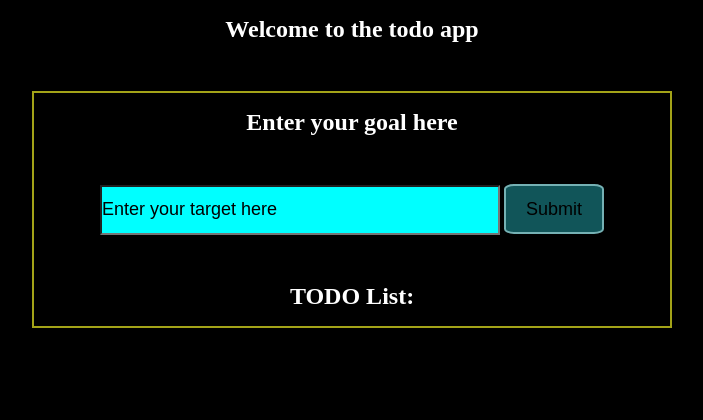
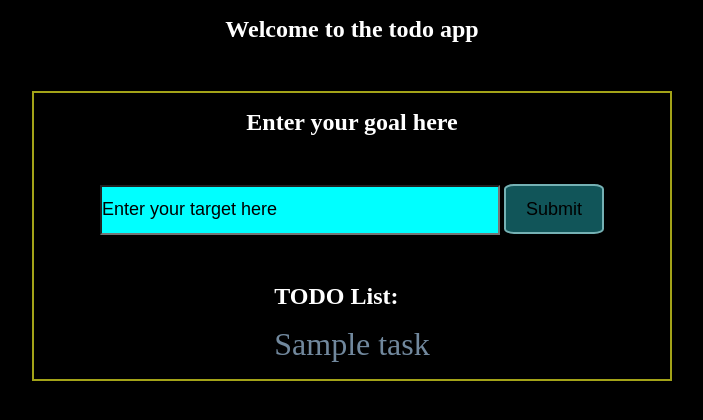
Before and after one commit to Aryan-Prasad-666/todo-app, a Flask app: template templates/index.html in a window 1280 px wide. Shown: the top 420 px of the page, without its empty margins (288-991 px from the left). Run offline with Flask 3, Linux system fonts and the light colour scheme; the template is opened without the code that fills it: most values are stand-ins (such as "Sample title", 1, 10 or a date in 2020).

Commit message:
add tasks works

```diff
--- a/app.py
+++ b/app.py
@@ -1,4 +1,4 @@
-from flask import Flask, render_template, request
+from flask import Flask, render_template, request, redirect, url_for
 import sqlite3
 import os
 
@@ -8,13 +8,22 @@ app = Flask(__name__, template_folder="templates")
 
 @app.route('/')
 def home():
-    return render_template("index.html")
+    connection = sqlite3.connect(database_dir+"/tasks.db")
+    cursor = connection.cursor()
+    cursor.execute('SELECT * FROM tasklist')
+    tasks = cursor.fetchall()
+    connection.close()
+    return render_template("index.html", tasks=tasks)
 
 @app.route('/', methods=['POST'])
 def addtask():
     newtask = request.form['newtask']
     connection = sqlite3.connect(database_dir+"/tasks.db")
     cursor = connection.cursor()
+    cursor.execute('INSERT INTO tasklist (task) VALUES (?)', (newtask,))
+    connection.commit()
+    connection.close()
+    return redirect(url_for('home'))
 
 
 if __name__ == '__main__':
--- a/templates/index.html
+++ b/templates/index.html
@@ -64,6 +64,13 @@
             font-size: large;
             color: rgb(0, 0, 0);
         }
+
+        .ul li{
+            list-style: none;
+            font-size:xx-large;
+            margin: 1rem;
+            color: rgb(113, 136, 157);
+        }
     </style>
 </head>
 <body>
@@ -72,13 +79,21 @@
 
         <div class="formarea">
             <h1>Enter your goal here</h1>
-            <form class="form" action="/submit" method="post">
-                <input class="input" type="text" placeholder="Enter your target here" name="todoinput">
+            <form class="form" action="/" method="post">
+                <input class="input" type="text" placeholder="Enter your target here" name="newtask">
                 <button class="inputbutton" name="todoinput">Submit</button>
             </form>
 
             <div class="list">
                 <h1>TODO List: </h1>
+
+                <ul class="ul">
+                    {% for task in tasks %}
+                        <li>{{ task[1] }}</li>
+                    {% endfor %}
+                </ul>
+
+
             </div>
         </div>
     </section>
```
Also changed, not shown: tasks.db.
